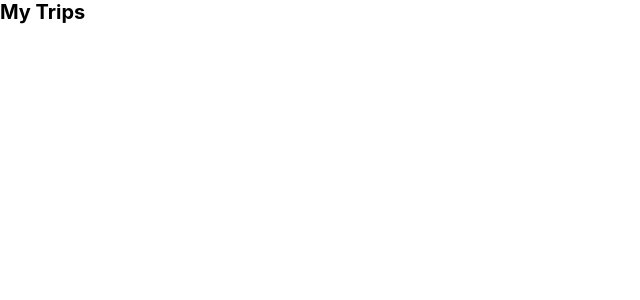
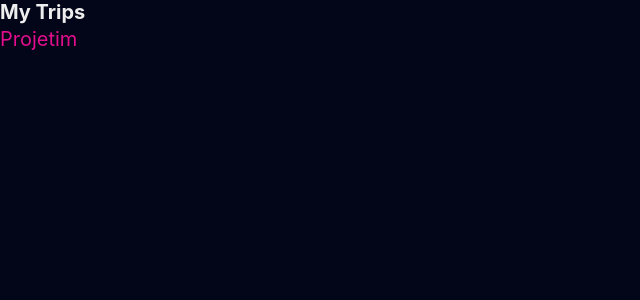
Before and after one commit to LetsTN/My-Trips, a Next.js app: page / in a window 1280 px wide. Shown: the top 300 px of the page, without its empty margins (0-640 px from the left). Built offline with nearby package versions, Linux system fonts and the light colour scheme.

Commit message:
feat: adiciona CSS variables

```diff
--- a/src/components/Main/index.tsx
+++ b/src/components/Main/index.tsx
@@ -1,3 +1,8 @@
-const Main = () => <h1>My Trips</h1>
+const Main = () => (
+  <div>
+    <h1> My Trips</h1>
+    <a>Projetim</a>
+  </div>
+)
 
 export default Main
--- a/src/styles/global.ts
+++ b/src/styles/global.ts
@@ -1,6 +1,19 @@
 import { createGlobalStyle } from 'styled-components'
 
 const GlobalStyles = createGlobalStyle`
+// feito com css custom properties para facilitar caso não vá usar o styled-components (futuramente)
+  :root {
+    --highlight: #e20e8d;
+    --background: #030518;
+    --white: #eeeeee;
+
+    --container: 100rem;
+
+    --small: 1.5rem;
+    --medium: 3rem;
+    --large: 5rem;
+  }
+
   * {
     margin: 0;
     padding: 0;
@@ -13,11 +26,24 @@
 
   html, body, #__next {
     height: 100%;
+
+    // é assim que usa o css custom properties
+    background: var(--background);
+    color: var(--white);
   }
 
   body {
     font-family: -apple-system, BlinkMacSystemFont, 'Segoe UI', Roboto, Oxygen, Ubuntu, Cantarell, 'Open Sans', 'Helvetica Neue', sans-serif
   }
+
+  p,a {
+    font-size: 2rem;
+    line-height: var(--medium);
+  }
+
+  a {
+    color: var(--highlight);
+  }
 `
 
 export default GlobalStyles
```
